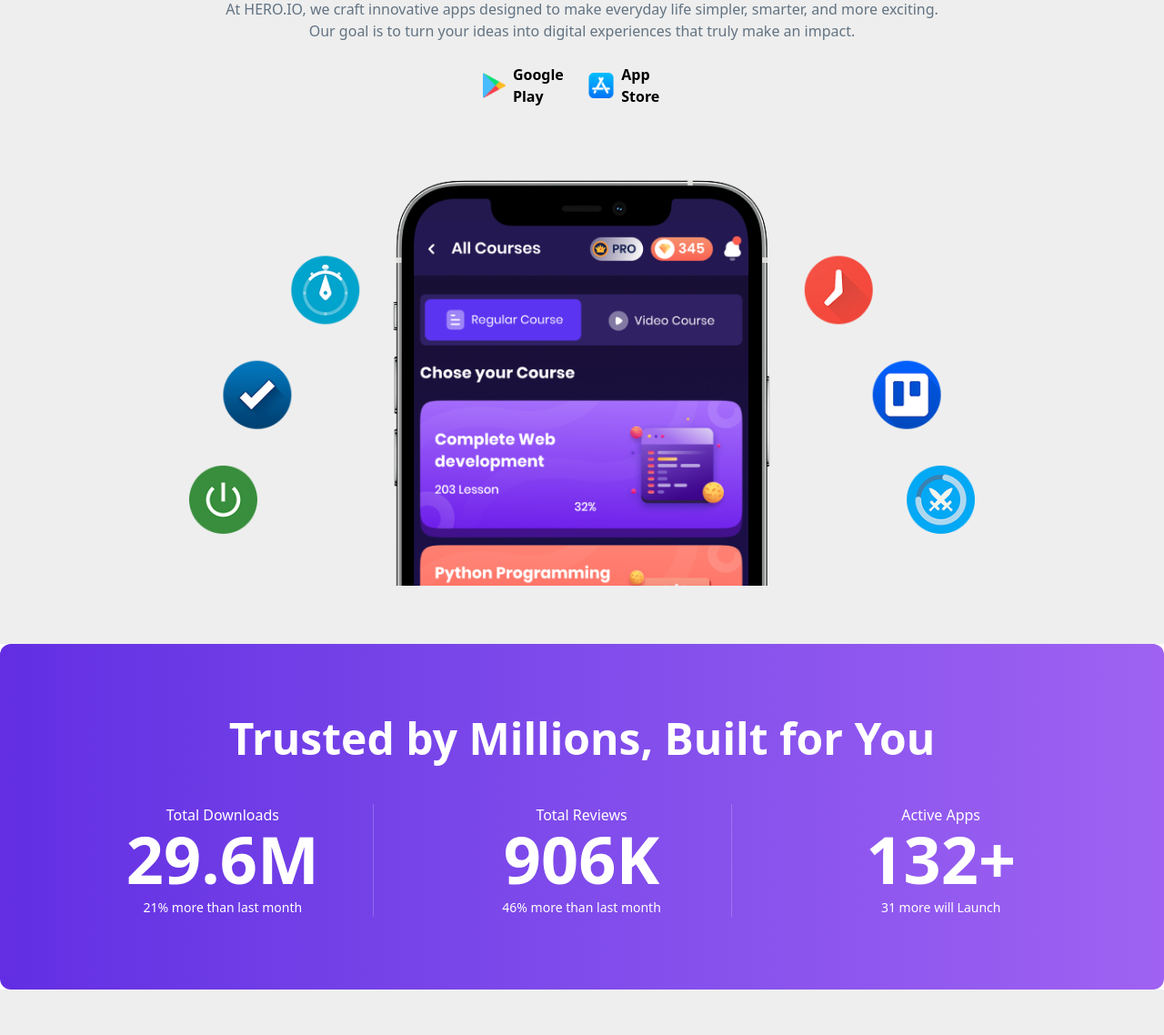
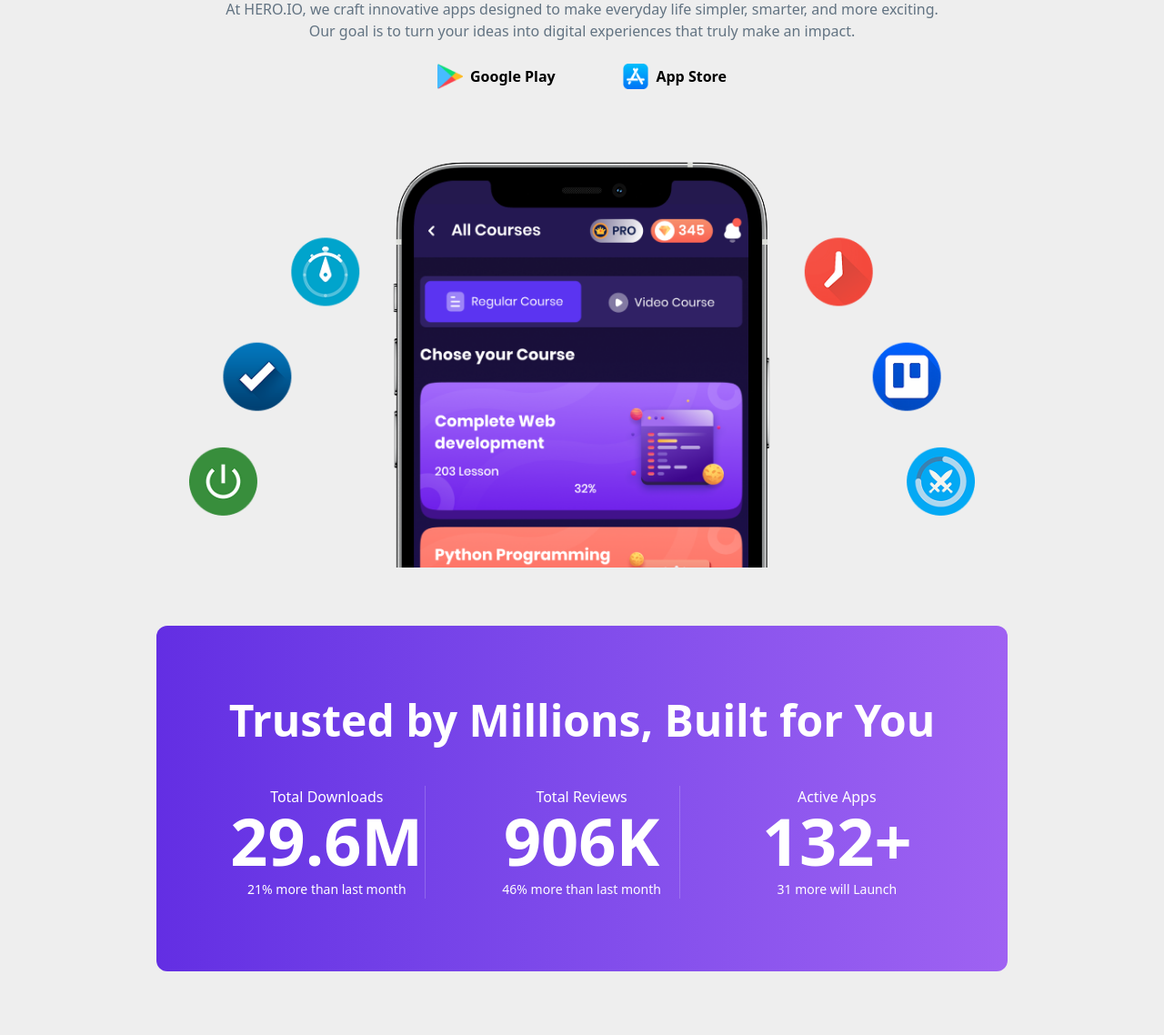
Before and after one commit to priom125/Appengy, a React (Vite) app: page / in a window 1280 px wide. Shown: the part 356-1494 px from the top of the page at 91% size. Built offline with nearby package versions, Linux system fonts and the light colour scheme.

Commit message:
all done

```diff
--- a/src/Pages/Apps.jsx
+++ b/src/Pages/Apps.jsx
@@ -88,7 +88,7 @@ function Apps() {
           <Loading />
         ) : (
           searchedProducts.length > 0 ? (
-            <div className="grid grid-cols-1 sm:grid-cols-2 lg:grid-cols-3 xl:grid-cols-4 gap-6 p-4 sm:p-6 md:p-10 w-full max-w-7xl">
+            <div className="grid md:grid-cols-2 sm:grid-cols-1 lg:grid-cols-3 gap-6 p-4 sm:p-6 md:p-10 w-full max-w-full">
               {searchedProducts.map((app) => (
                 <Card key={app.id} app={app} />
               ))}
--- a/src/Pages/Home.jsx
+++ b/src/Pages/Home.jsx
@@ -15,16 +15,20 @@ function Home() {
   return (
     <div className="mx-auto">
       <Hero />
-      <Banner />
 
-      <div className="bg-[#EEEEEE] flex items-center flex-col justify-center py-10 px-4">
+      <div className="flex items-center justify-center bg-[#EEEEEE]">
+        <Banner />
+      </div>
+
+
+      <div className="bg-[#EEEEEE] flex items-center flex-col justify-center">
     <h1 className="text-3xl sm:text-4xl md:text-5xl font-bold text-black text-center pt-10 md:pt-20 mb-4 md:mb-6">
         Trending Apps
     </h1>
     <p className="text-[#627382] max-w-xl md:max-w-4xl lg:max-w-6xl text-center mx-auto mb-6 text-sm sm:text-base">
         Explore All Trending Apps on the Market developed by us
     </p>
-    <div className="grid grid-cols-1 sm:grid-cols-2 lg:grid-cols-3 xl:grid-cols-4 gap-6 p-4 sm:p-6 md:p-10 w-full max-w-7xl">
+    <div className="grid md:grid-cols-2 sm:grid-cols-1 lg:grid-cols-3 gap-6 p-4 sm:p-6 md:p-10 w-full max-w-full mx-auto">
         {AppData.slice(0, 8).map((app) => (
             <Card key={app.id} app={app} />
         ))}
--- a/src/Pages/Installation.jsx
+++ b/src/Pages/Installation.jsx
@@ -26,7 +26,7 @@ function Installation() {
 
   return (
     <div className="bg-[#EEEEEE] text-black px-4">
-      <div className="bg-[#EEEEEE] flex items-center flex-col justify-center py-10 max-w-7xl mx-auto">
+      <div className="bg-[#EEEEEE] flex items-center flex-col justify-center py-10 max-w-full mx-auto">
 
         <h1 className="text-3xl sm:text-4xl md:text-5xl font-bold text-center pt-10 md:pt-20 mb-4 md:mb-6 text-black">
           Your Installed Apps
@@ -52,7 +52,7 @@ function Installation() {
           </label>
         </div>
 
-        <div className="flex flex-col gap-8 mt-10 md:mt-20 w-full max-w-4xl">
+        <div className="grid md:grid-cols-2 sm:grid-cols-1 lg:grid-cols-3 gap-6 p-4 sm:p-6 md:p-10 w-full max-w-full">
           {displayedApps.length > 0 ? (
              displayedApps.map((app) => (
               <InstallCard key={app.id} app={app} setInstallList={setInstallList}/>
--- a/src/components/Banner.jsx
+++ b/src/components/Banner.jsx
@@ -2,7 +2,7 @@ import React from 'react'
 
 function Banner() {
   return (
-    <div className='bg-gradient-to-r from-[#632EE3] to-[#9F62F2] text-white text-center p-10 sm:p-16 md:p-20 rounded-xl mx-4 md:mx-auto max-w-7xl'>
+    <div className='bg-gradient-to-r from-[#632EE3] to-[#9F62F2] text-white text-center sm:p-16 md:p-20 rounded-xl mx-4 md:mx-auto max-w-full'>
           <h1 className='text-3xl sm:text-4xl md:text-5xl text-center font-bold'>Trusted by Millions, Built for You</h1>
 
           <div className="flex flex-col md:flex-row justify-center items-center md:space-x-8 lg:space-x-16 mt-8 md:mt-12">
--- a/src/components/Hero.jsx
+++ b/src/components/Hero.jsx
@@ -6,7 +6,7 @@ import { NavLink } from "react-router";
 
 function Hero() {
   return (
-    <div className="flex flex-col items-center justify-center bg-[#EEEEEE] px-4 py-8 md:py-12 lg:py-16">
+    <div className="flex flex-col items-center justify-center bg-[#EEEEEE] px-4 md:py-12 lg:py-16">
       <div className="top">
         <h1 className="text-3xl sm:text-4xl md:text-5xl font-bold text-center text-black pt-10 md:pt-20 mb-4 md:mb-6 leading-tight">
           We Build <br />
@@ -15,7 +15,7 @@ function Hero() {
         <p className="text-[#627382] max-w-md sm:max-w-lg md:max-w-2xl lg:max-w-[1140px] text-center mx-auto mb-8 md:mb-6 text-sm sm:text-base">
           At HERO.IO, we craft innovative apps designed to make everyday life simpler, smarter, and more exciting. <br /> Our goal is to turn your ideas into digital experiences that truly make an impact.
         </p>
-        <div className="flex w-full max-w-[250px] justify-between mx-auto mb-10 md:mb-20 text-black px-4">
+        <div className="flex w-full max-w-[350px] justify-between mx-auto mb-10 md:mb-20 text-black px-4">
           <NavLink to={"https://play.google.com/store/games?device=windows"} target="blank" className="flex items-center gap-2">
             <img src={google} alt="Google Play Store" className="h-6 w-6 sm:h-7 sm:w-7" />
             <p className="font-semibold text-sm sm:text-base">Google Play</p>
@@ -27,7 +27,7 @@ function Hero() {
         </div>
       </div>
       <div className="bottom w-full px-4 max-w-4xl">
-        <img src={hero} alt="Hero illustration of mobile app" className="w-full h-auto object-contain" />
+        <img src={hero} className="w-full h-auto object-contain" />
       </div>
     </div>
   );
--- a/src/components/InstallCard.jsx
+++ b/src/components/InstallCard.jsx
@@ -12,7 +12,7 @@ function InstallCard({ app,setInstallList}) {
   }
 
   return (
-    <div className="flex items-center justify-between p-4 border-b border-gray-200 bg-white w-[1440px] h-[112px]">
+    <div className="flex items-center justify-between p-4 border-b border-gray-200 bg-white max-w-[1440px] max-h-[112px]">
       <div className="flex items-center justify-center gap-4">
         <div className="w-[80px] h-[80px] rounded-lg justify-center items-center">
           <img src={app.image} alt="" className="rounded-lg mt-2.5"/>
@@ -43,11 +43,12 @@ function InstallCard({ app,setInstallList}) {
             <span className="text-[#627382]">{app.size} MB</span>
           </div>
         </div>
+
       </div>
-
       <button onClick={() => handleUnInstall(app.id)} className="bg-[#00D390] text-white font-medium py-2 px-4 rounded-md cursor-pointer">
         Uninstall
       </button>
+
     </div>
   );
 }
```
